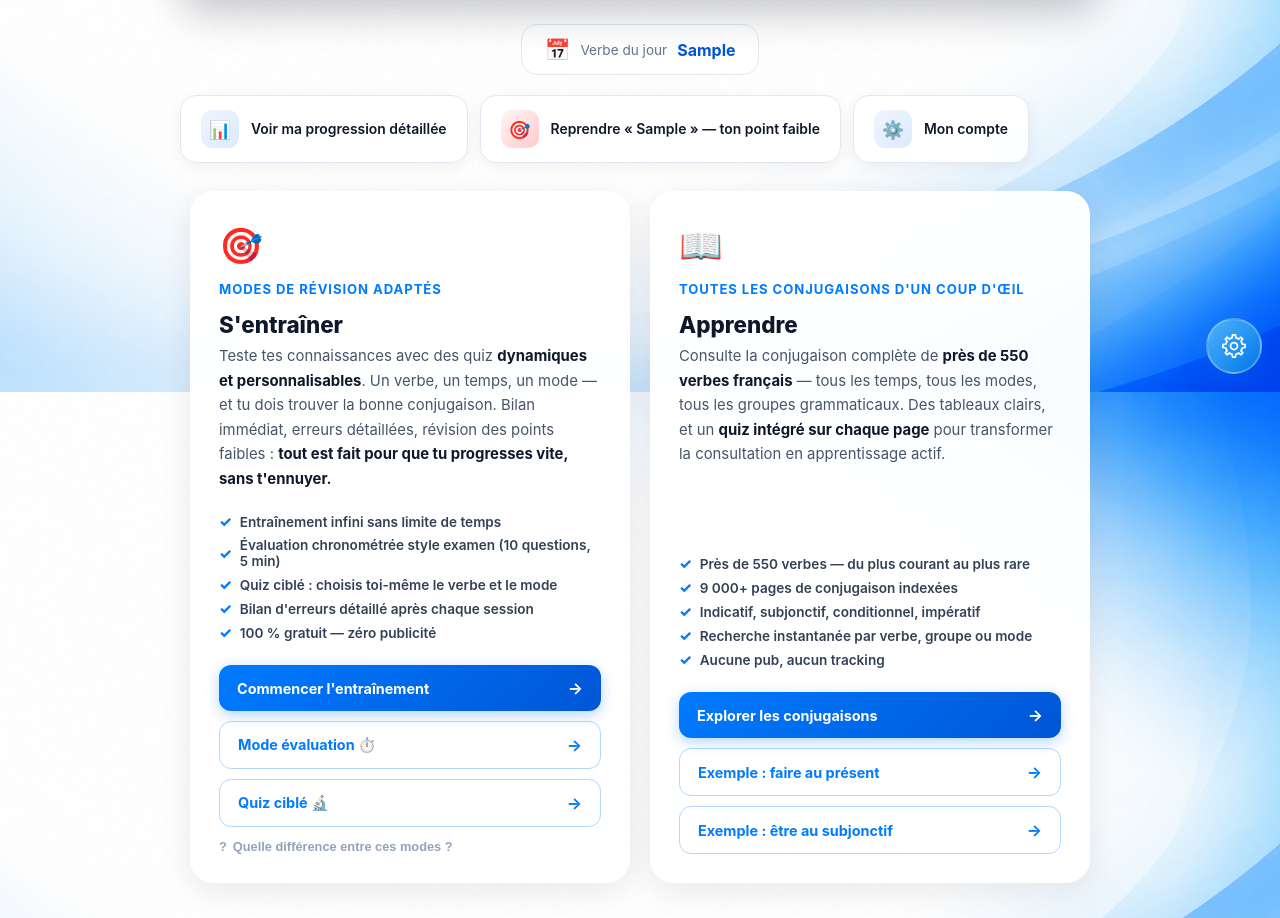
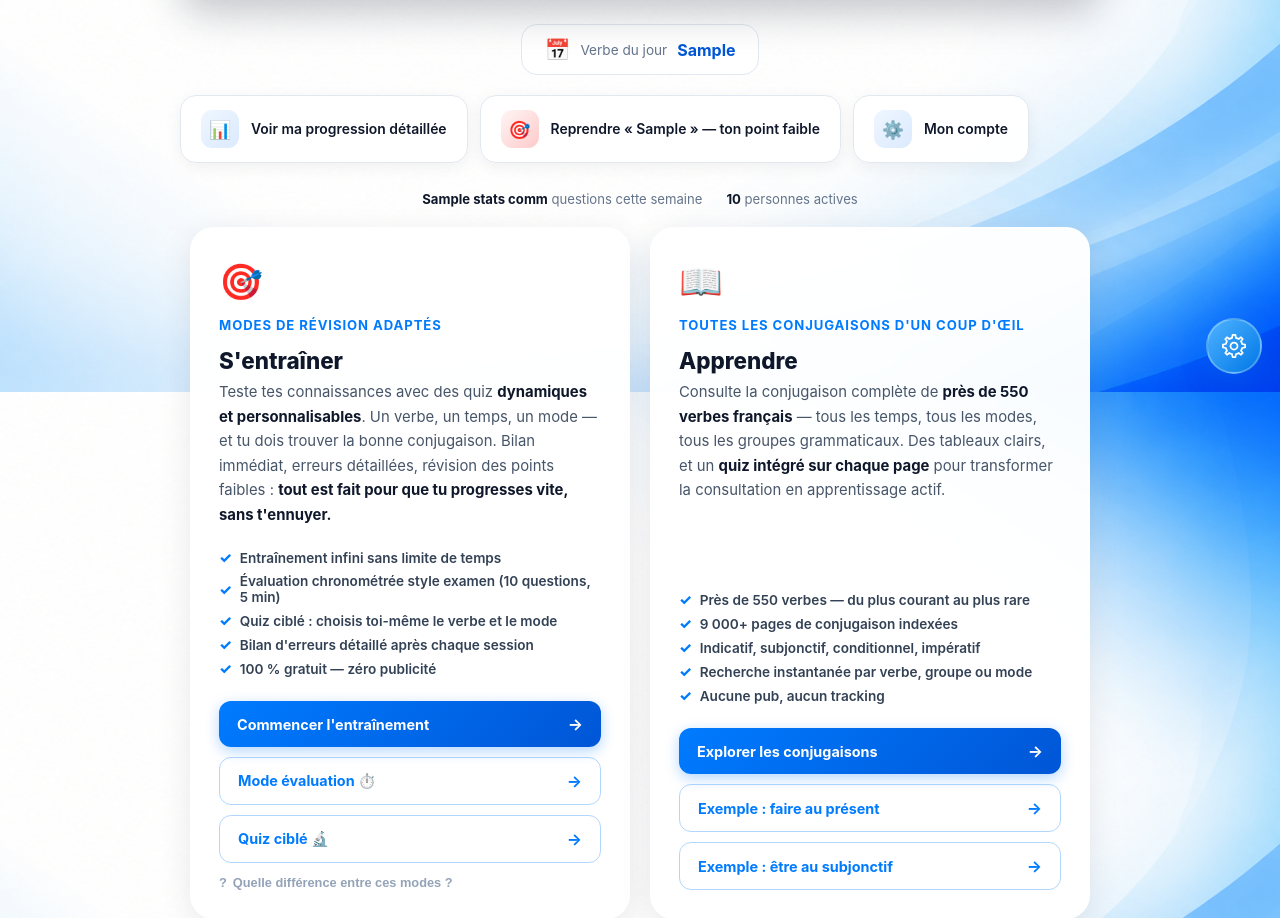
Before and after one commit to lemeilleurhackeur65645-cell/Hirondelleconjugaison, a Flask app: template templates/index.html in a window 1280 px wide. Shown: the part 408-1326 px from the top of the page. Run offline with Flask 3, Linux system fonts and the light colour scheme; a user stored in the database is signed in; tables that the repository leaves empty hold one stand-in row (values such as "Sample post"); the template is opened without the code that fills it: most values are stand-ins (such as "Sample title", 1, 10 or a date in 2020); parts of the project's set-up code (start-up, migrations or seed data) failed here and were passed over; some libraries are stand-ins or nearby versions.

Commit message:
Update index.html

```diff
--- a/templates/index.html
+++ b/templates/index.html
@@ -294,7 +294,10 @@
         <span class="resume-icon">⚙️</span> Mon compte
     </a>
 </div>
-
+<div style="display:flex;justify-content:center;gap:24px;flex-wrap:wrap;margin:20px 0;font-size:0.82rem;color:#64748b;">
+    <span><strong style="color:#0f172a;">{{ stats_comm.questions_semaine }}</strong> questions cette semaine</span>
+    <span><strong style="color:#0f172a;">{{ stats_comm.utilisateurs_actifs }}</strong> personnes actives</span>
+</div>
 {% else %}
 <div class="hero">
     <img src="/static/img/logo.png" alt="Hirondelle Conjugaison" class="hero-logo" id="site-logo">
```
